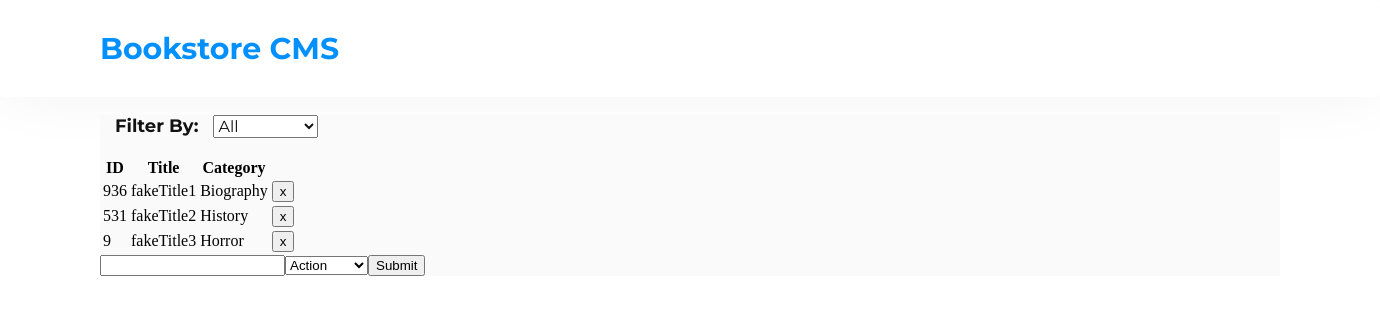
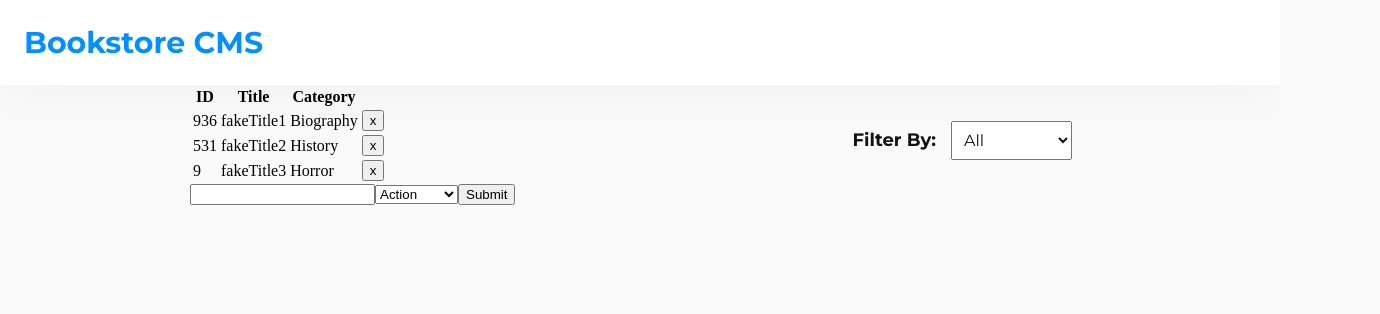
Before and after one commit to DanielMitiku/bookstore, a React (Create React App) app: page / in a window 1280 px wide. Shown: the top 314 px of the page, 1380 px wide, since content can reach past the window. Built offline with nearby package versions, Linux system fonts and the light colour scheme.

Commit message:
:hammer: :art: fine tune nav and filter style

```diff
--- a/src/index.css
+++ b/src/index.css
@@ -1,25 +1,22 @@
 body {
   margin: 0;
+  background-color: #fafafa;
 }
 
 .container {
-  margin-left: 100px;
-  background-color: #fafafa;
+  max-width: 900px;
+  margin: 0 auto;
 }
 
 .nav{
-  padding-top: 5px;
-  padding-bottom: 5px;
-  padding-left: 100px;
-  width: 100%;
+  padding: 1.5em;
   background-color: #ffffff;
   border-radius: 4px;
   box-shadow: 0 0 60px 0 rgba(0, 0, 0, 0.05);
 }
 
 .Bookstore-CMS {
-  width: 240px;
-  height: 37px;
+  display: inline;
   font-family: Montserrat;
   font-size: 30px;
   font-weight: bold;
@@ -31,8 +28,8 @@ body {
 }
 
 .filter {
-  margin-top: 10px;
-  margin-left: 15px;
+  margin: 1em;
+  float: right;
   font-family: Montserrat;
   font-size: 18px;
   font-weight: bold;
@@ -44,6 +41,7 @@ body {
 }
 
 .filterSelect {
+  padding: 0.5em;
   margin-left: 15px;
   font-family: Montserrat;
   font-size: 16px;
```
